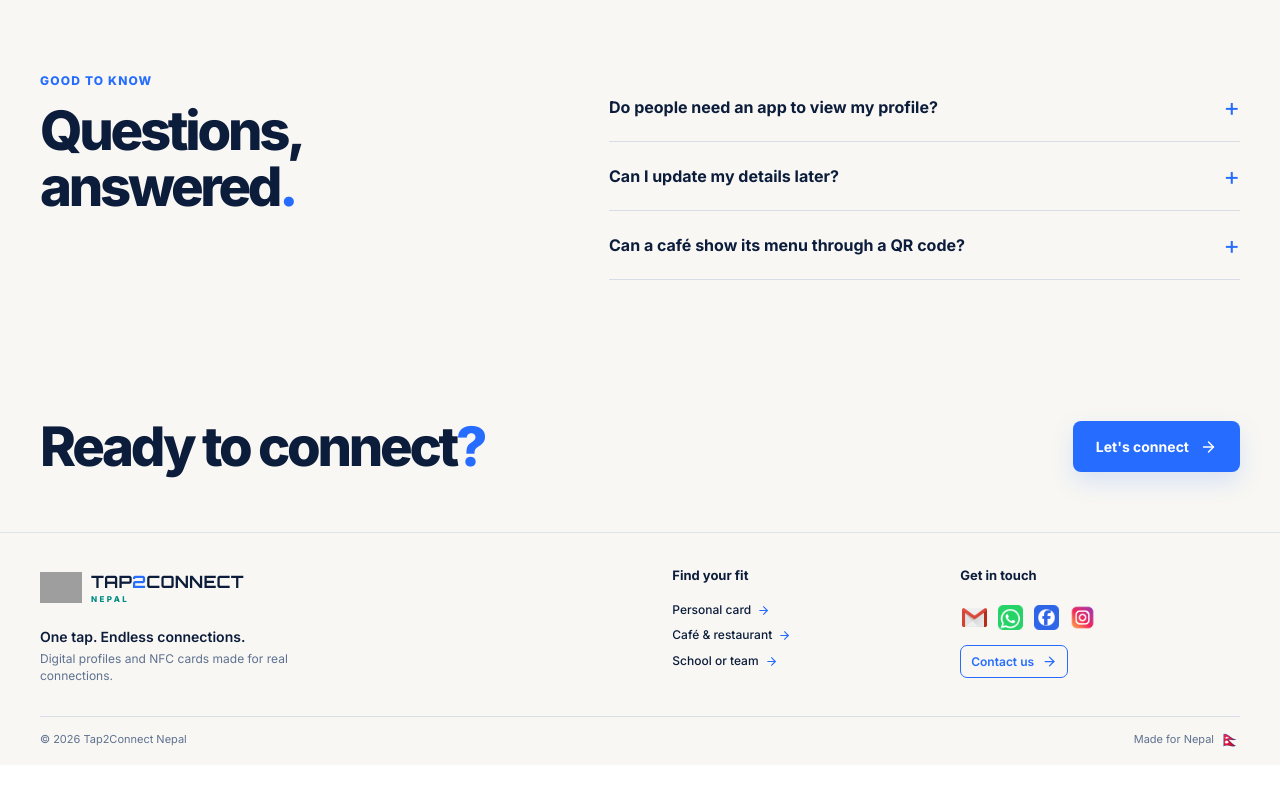
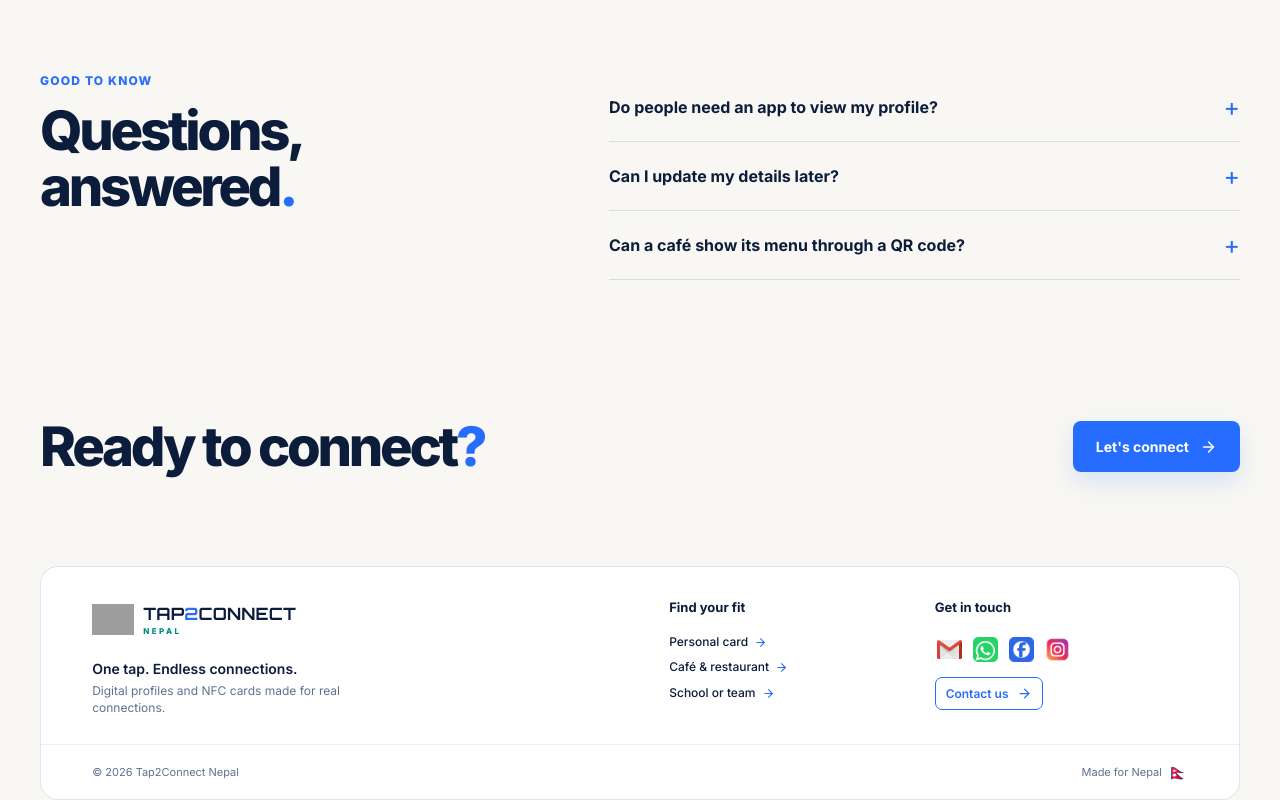
Before and after one commit to RobinDhami/Cards, a React (Vite) app in the folder frontend/: page / in a window 1280 px wide. Shown: the part 5382-6182 px from the top of the page. Before the commit the page ends 6147 px from the top, so only its background shows below. Built offline with nearby package versions, Linux system fonts and the light colour scheme; no server answers; grey boxes are pictures that could not be loaded.

Commit message:
Make landing footer layout visibly compact

```diff
--- a/frontend/src/pages/home/HomePageLaunch.css
+++ b/frontend/src/pages/home/HomePageLaunch.css
@@ -233,6 +233,35 @@
 @media (max-width: 360px) {
   .launch .launch-footer-main { grid-template-columns: 1fr; gap: 20px; }
   .launch .launch-footer-brand { grid-column: auto; }
+}
+
+/* Footer panel: intentionally sparse, using only the content already in the footer. */
+.launch .launch-footer {
+  padding: 34px 0 0;
+  border-top: 0;
+  background: #eef2f6;
+}
+.launch .launch-footer-main {
+  align-items: start;
+  padding: 32px clamp(26px, 4vw, 56px) 28px;
+  border: 1px solid #dfe5ed;
+  border-bottom: 0;
+  border-radius: 18px 18px 0 0;
+  background: #fff;
+}
+.launch .launch-footer-bottom {
+  min-height: 56px;
+  margin-top: 0;
+  padding: 0 clamp(26px, 4vw, 56px);
+  border: 1px solid #dfe5ed;
+  border-top-color: #edf0f4;
+  border-radius: 0 0 18px 18px;
+  background: #fff;
+}
+@media (max-width: 700px) {
+  .launch .launch-footer { padding-top: 22px; }
+  .launch .launch-footer-main { padding: 26px 20px 24px; border-radius: 14px 14px 0 0; }
+  .launch .launch-footer-bottom { min-height: 50px; padding: 0 20px; border-radius: 0 0 14px 14px; }
 }
 @media (max-width: 600px) {
   .launch .fig-studio__layout { display: flex; flex-direction: column; }
```
